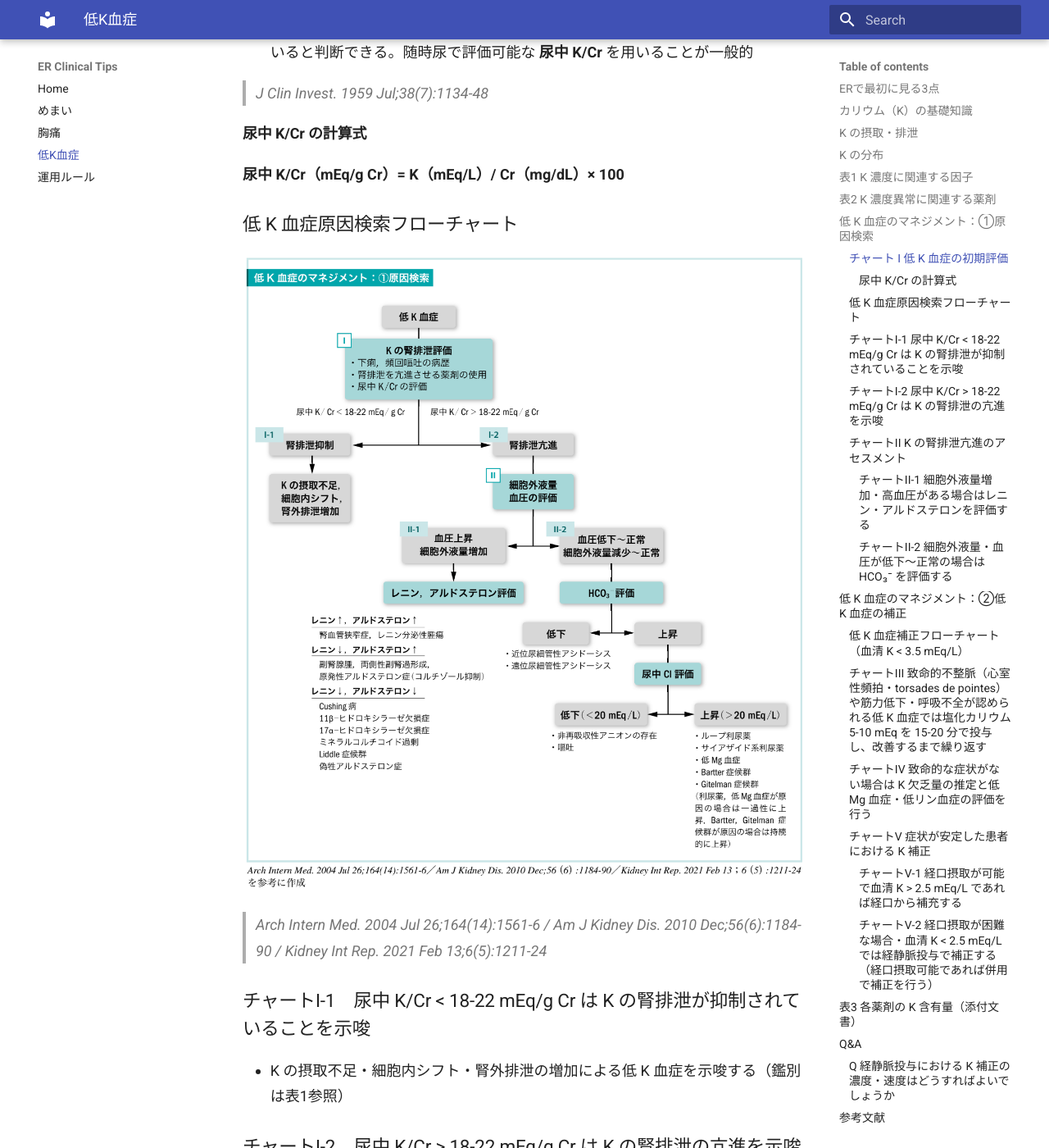
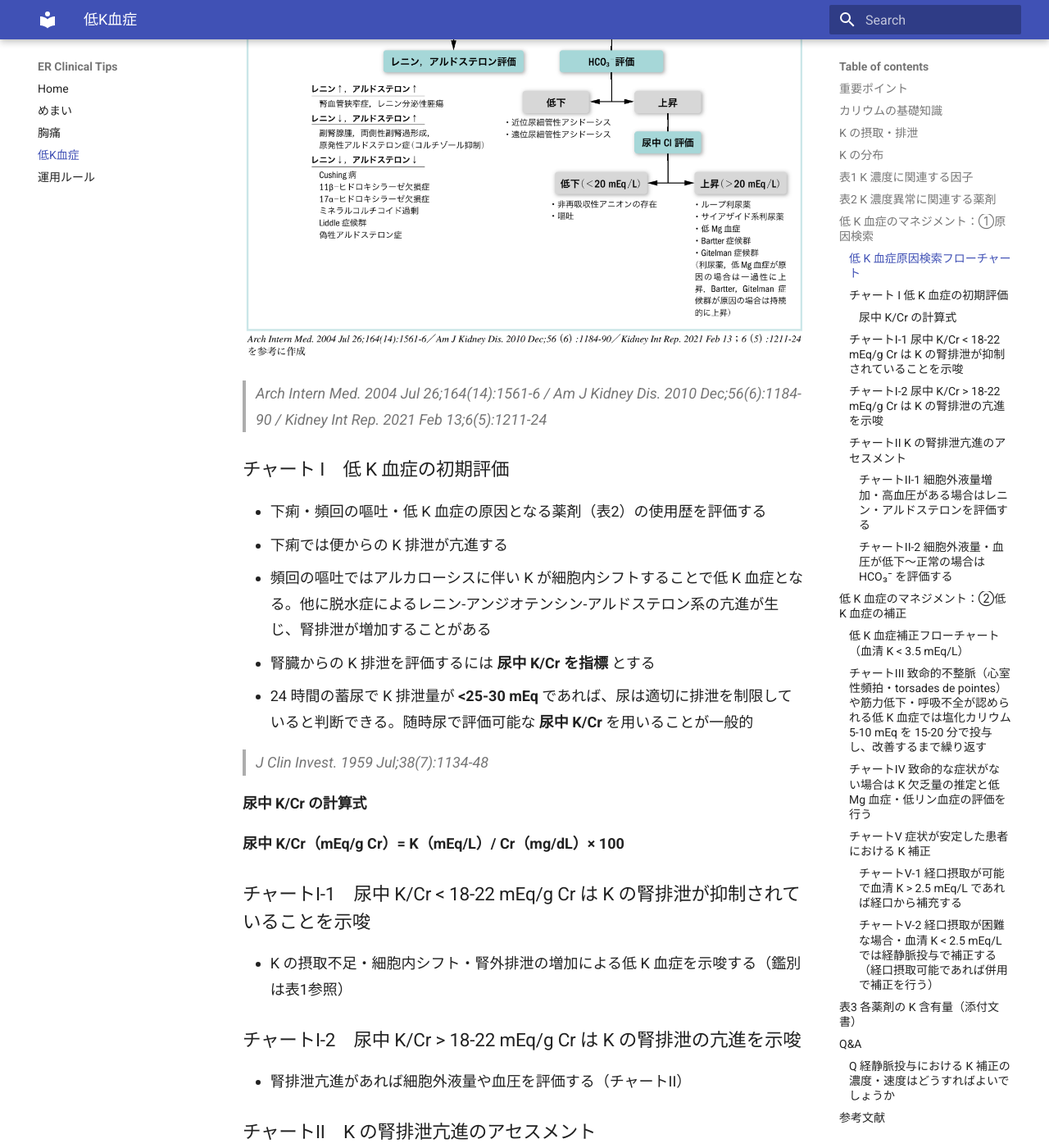
Before and after one commit to hsyn0917/clinical-tips, an MkDocs documentation site: the page built from docs/hypokalemia.md, in a window 1280 px wide and 1400 px high, scrolled down 3641 px. Shown: the whole window at 82% size. Built offline with MkDocs 1.6.1 and Material for MkDocs 9.7.7, drawn with Linux system fonts in a browser that asks for light colours; some of the changed text lies outside the part shown.

```diff
--- a/docs/hypokalemia.md
+++ b/docs/hypokalemia.md
@@ -1,10 +1,8 @@
-# 電解質：カリウム濃度の異常
+# 低カリウム血症
 
-> 教育・実務補助メモ。最終判断は担当医の臨床判断、施設プロトコルに従う。
+- ホスピタリストのための内科診療フローチャート　第3版
 
-> スマホ/iPad向け：表は横スクロール対応。フローチャート画像はタップで拡大して確認。
-
-## ERで最初に見る3点
+## 重要ポイント
 
 - **重症度**：不整脈・筋力低下・呼吸不全の有無、ECG異常
 - **原因の大枠**：摂取不足／細胞内シフト／排泄増加（尿中K/Crで腎性喪失を評価）
@@ -12,7 +10,7 @@
 
 ---
 
-## カリウム（K）の基礎知識
+## カリウムの基礎知識
 
 - 体内に存在する K は **50 mEq/kg**、そのうち血管内にあるのが **0.4%**
 - 血清 K 濃度に関連する因子は **K 摂取・分布・排泄** の 3 つの機序で考える
@@ -67,13 +65,16 @@
 | 分布 | インスリン、β₂ 刺激薬、バリウム中毒、クロロキン | β 遮断薬、ジゴキシン、高浸透圧性利尿薬、ST 合剤、サクシニルコリン |
 | 排泄 | ステロイド、グリチルリチン（甘草）、ループ利尿薬、サイアザイド系利尿薬、アセタゾラミド、下剤 | ACE 阻害薬、ARB、ARNI、スピロノラクトン、エプレレノン、NSAIDs、ヘパリン、シクロスポリン、タクロリムス、ケトコナゾール、フルコナゾール、イトラコナゾール、ST 合剤、ペンタミジン |
 
-*ARNI：アンジオテンシン受容体ネプリライシン阻害薬*
-
 > *BMJ. 2009 Oct 23;339:b4114 / Hippokratia. 2012 Oct;16(4):294-302*
 
 ---
 
 ## 低 K 血症のマネジメント：①原因検索
+
+### 低 K 血症原因検索フローチャート
+![低K血症原因検索フローチャート](assets/hypokalemia-cause-flow.png)
+
+> *Arch Intern Med. 2004 Jul 26;164(14):1561-6 / Am J Kidney Dis. 2010 Dec;56(6):1184-90 / Kidney Int Rep. 2021 Feb 13;6(5):1211-24*
 
 ### チャート I　低 K 血症の初期評価
 
@@ -87,11 +88,6 @@
 
 #### 尿中 K/Cr の計算式
 **尿中 K/Cr（mEq/g Cr）= K（mEq/L）/ Cr（mg/dL）× 100**
-
-### 低 K 血症原因検索フローチャート
-![低K血症原因検索フローチャート](assets/hypokalemia-cause-flow.png)
-
-> *Arch Intern Med. 2004 Jul 26;164(14):1561-6 / Am J Kidney Dis. 2010 Dec;56(6):1184-90 / Kidney Int Rep. 2021 Feb 13;6(5):1211-24*
 
 ### チャートI-1　尿中 K/Cr < 18-22 mEq/g Cr は K の腎排泄が抑制されていることを示唆
 
```
